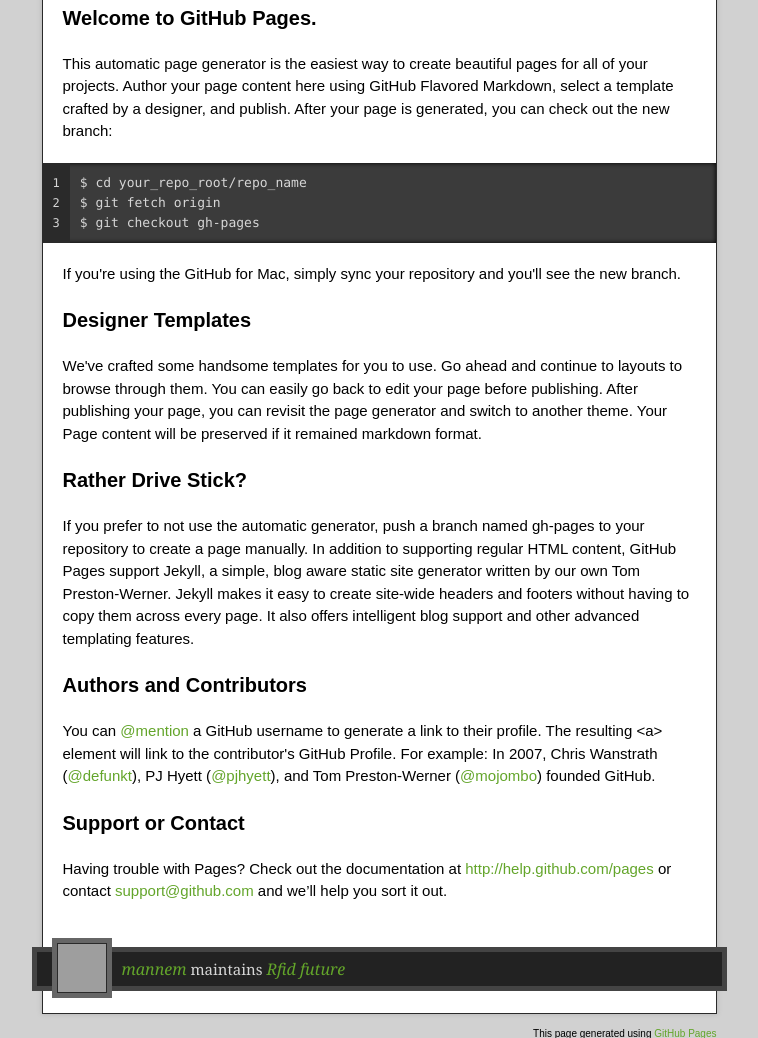
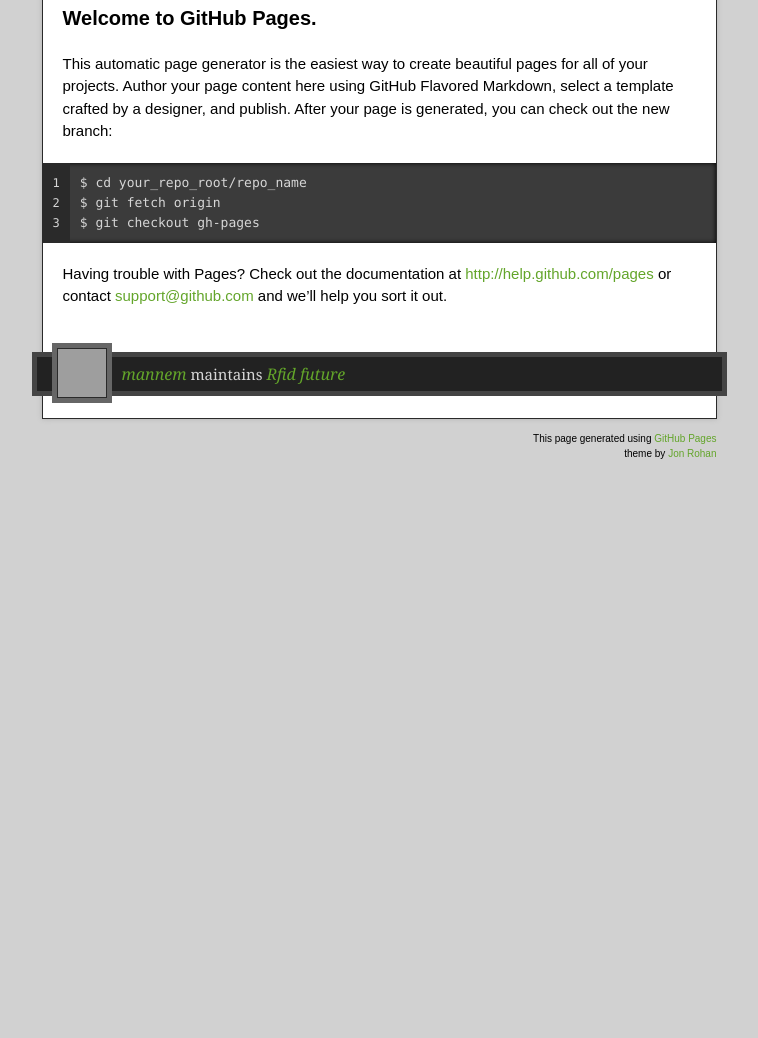
Before and after one commit to mannem/rfid, a plain HTML site: page index.html in a window 1280 px wide. Shown: the part 253-1291 px from the top of the page, without its empty margins (261-1019 px from the left). After the commit the page ends 804 px from the top, so only its background shows below. Drawn offline with nearby package versions, Linux system fonts and the light colour scheme; grey boxes are pictures that could not be loaded.

Commit message:
Update index.html

```diff
--- a/index.html
+++ b/index.html
@@ -46,26 +46,6 @@ $ git fetch origin
 $ git checkout gh-pages
 </code></pre>
 
-<p>If you're using the GitHub for Mac, simply sync your repository and you'll see the new branch.</p>
-
-<h3>
-<a name="designer-templates" class="anchor" href="#designer-templates"><span class="octicon octicon-link"></span></a>Designer Templates</h3>
-
-<p>We've crafted some handsome templates for you to use. Go ahead and continue to layouts to browse through them. You can easily go back to edit your page before publishing. After publishing your page, you can revisit the page generator and switch to another theme. Your Page content will be preserved if it remained markdown format.</p>
-
-<h3>
-<a name="rather-drive-stick" class="anchor" href="#rather-drive-stick"><span class="octicon octicon-link"></span></a>Rather Drive Stick?</h3>
-
-<p>If you prefer to not use the automatic generator, push a branch named <code>gh-pages</code> to your repository to create a page manually. In addition to supporting regular HTML content, GitHub Pages support Jekyll, a simple, blog aware static site generator written by our own Tom Preston-Werner. Jekyll makes it easy to create site-wide headers and footers without having to copy them across every page. It also offers intelligent blog support and other advanced templating features.</p>
-
-<h3>
-<a name="authors-and-contributors" class="anchor" href="#authors-and-contributors"><span class="octicon octicon-link"></span></a>Authors and Contributors</h3>
-
-<p>You can <a href="https://github.com/blog/821" class="user-mention">@mention</a> a GitHub username to generate a link to their profile. The resulting <code>&lt;a&gt;</code> element will link to the contributor's GitHub Profile. For example: In 2007, Chris Wanstrath (<a href="https://github.com/defunkt" class="user-mention">@defunkt</a>), PJ Hyett (<a href="https://github.com/pjhyett" class="user-mention">@pjhyett</a>), and Tom Preston-Werner (<a href="https://github.com/mojombo" class="user-mention">@mojombo</a>) founded GitHub.</p>
-
-<h3>
-<a name="support-or-contact" class="anchor" href="#support-or-contact"><span class="octicon octicon-link"></span></a>Support or Contact</h3>
-
 <p>Having trouble with Pages? Check out the documentation at <a href="http://help.github.com/pages">http://help.github.com/pages</a> or contact <a href="mailto:support@github.com">support@github.com</a> and we’ll help you sort it out.</p>
         </article>
       </div>
```
